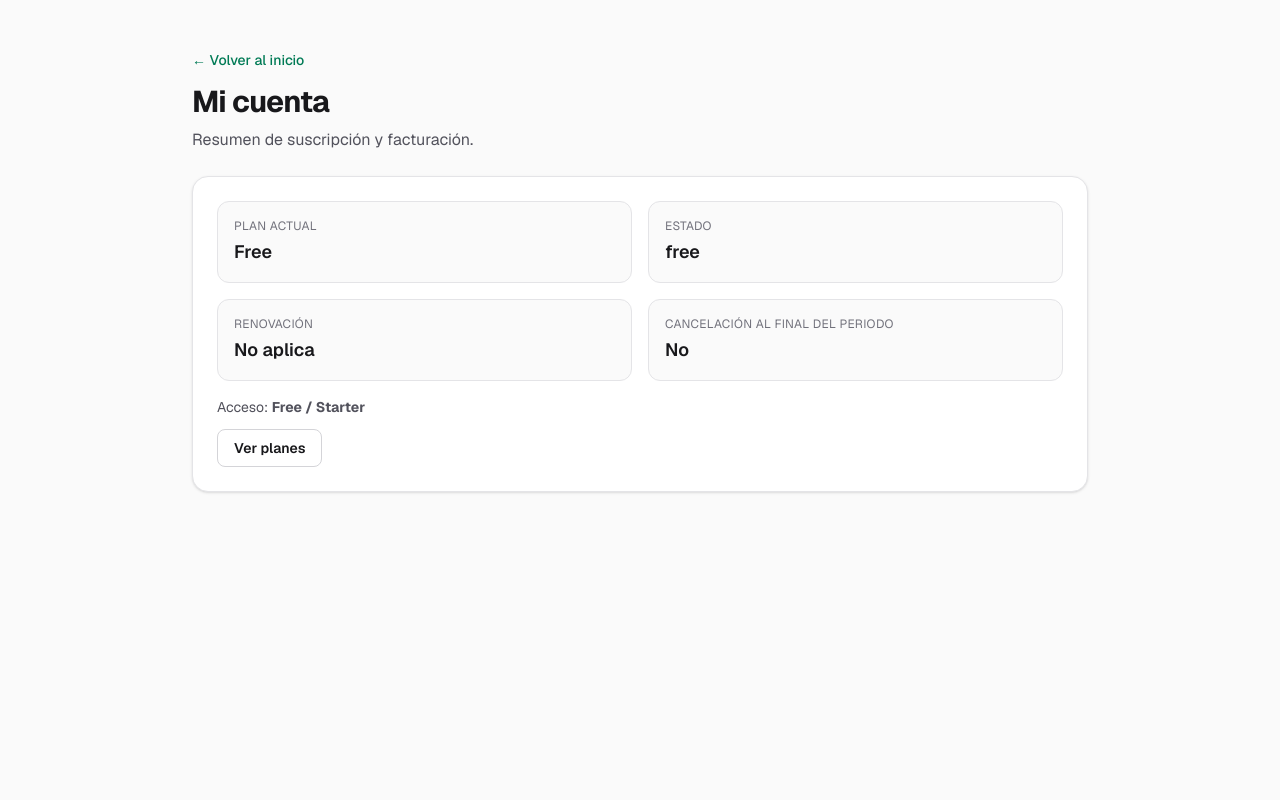
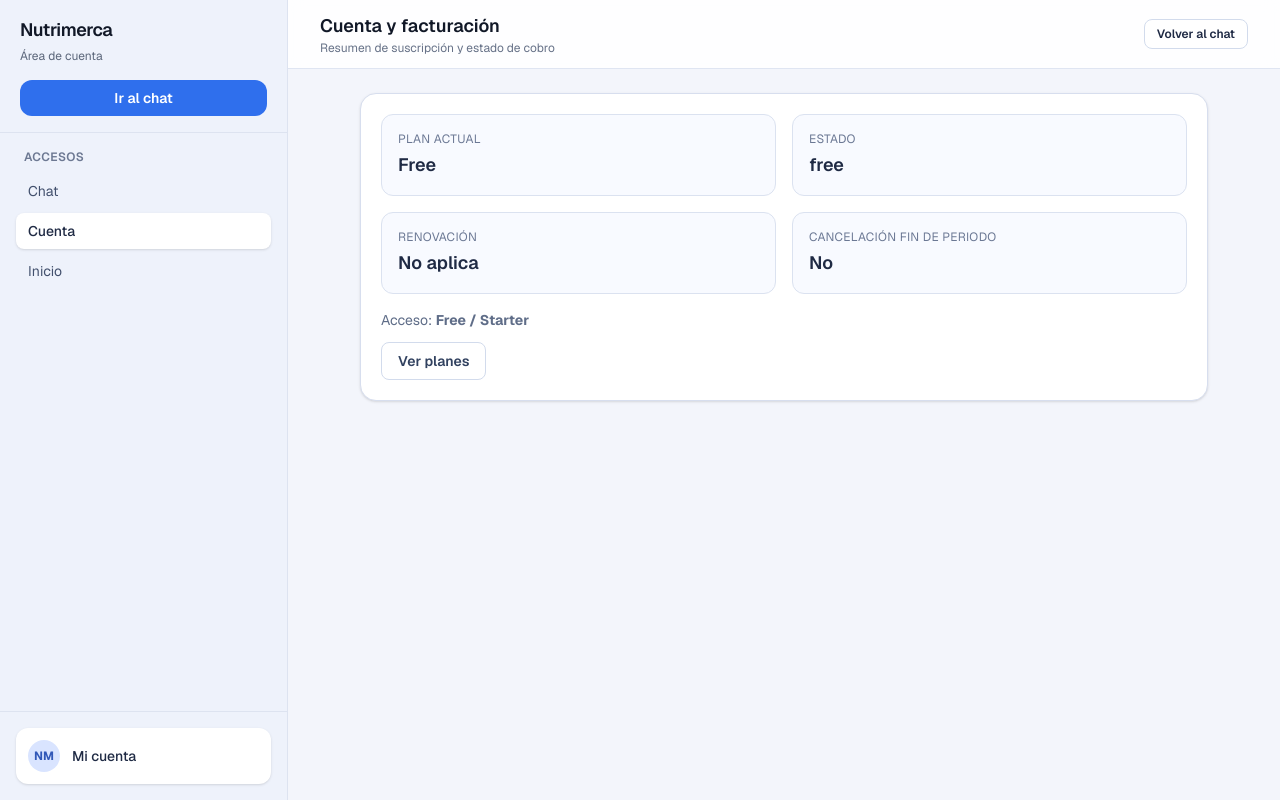
Before and after one commit to malogomez90/nutrimerca, a Next.js app: page /cuenta in a window 1280 px wide. Built offline with nearby package versions, Linux system fonts and the light colour scheme; no server answers; the database is empty.

Commit message:
docs(ui): playbook MCP + homogeneiza cuenta con estilo chat

```diff
--- a/src/app/cuenta/page.tsx
+++ b/src/app/cuenta/page.tsx
@@ -83,68 +83,97 @@
   }
 
   return (
-    <main className="min-h-screen bg-zinc-50 px-6 py-12 text-zinc-900">
-      <div className="mx-auto max-w-4xl">
-        <a href="/" className="text-sm font-medium text-emerald-700 hover:text-emerald-800">
-          ← Volver al inicio
+    <main className="flex min-h-screen bg-[#f3f5fb] text-[#111827]">
+      <aside className="hidden w-72 border-r border-[#dde3f0] bg-[#eef2fb] md:flex md:flex-col">
+        <div className="border-b border-[#dde3f0] px-5 py-4">
+          <p className="text-lg font-semibold tracking-tight">Nutrimerca</p>
+          <p className="mt-1 text-xs text-[#5b667a]">Área de cuenta</p>
+          <a href="/chat" className="mt-4 block w-full rounded-xl bg-[#2f6fed] px-3 py-2 text-center text-sm font-semibold text-white hover:bg-[#265bd1]">
+            Ir al chat
           </a>
-        <h1 className="mt-3 text-3xl font-bold tracking-tight">Mi cuenta</h1>
-        <p className="mt-2 text-zinc-600">Resumen de suscripción y facturación.</p>
+        </div>
 
-        <section className="mt-6 rounded-2xl border border-zinc-200 bg-white p-6 shadow-sm">
+        <div className="flex-1 px-4 py-4">
+          <p className="mb-2 px-2 text-xs font-semibold uppercase tracking-wide text-[#6c7892]">Accesos</p>
+          <div className="space-y-1 text-sm">
+            <a href="/chat" className="block rounded-lg px-3 py-2 text-[#42506d] hover:bg-white">Chat</a>
+            <a href="/cuenta" className="block rounded-lg bg-white px-3 py-2 font-medium text-[#1f2a44] shadow-sm">Cuenta</a>
+            <a href="/" className="block rounded-lg px-3 py-2 text-[#42506d] hover:bg-white">Inicio</a>
+          </div>
+        </div>
+
+        <div className="border-t border-[#dde3f0] p-4">
+          <a href="/cuenta" className="flex items-center gap-3 rounded-xl bg-white px-3 py-3 shadow-sm">
+            <span className="inline-flex h-8 w-8 items-center justify-center rounded-full bg-[#d9e4ff] text-xs font-bold text-[#3158b8]">NM</span>
+            <span className="text-sm font-medium text-[#1f2a44]">Mi cuenta</span>
+          </a>
+        </div>
+      </aside>
+
+      <section className="flex min-h-screen flex-1 flex-col">
+        <header className="flex items-center justify-between border-b border-[#dfe5f2] bg-white/85 px-4 py-3 backdrop-blur md:px-8">
+          <div>
+            <h1 className="text-base font-semibold md:text-lg">Cuenta y facturación</h1>
+            <p className="text-xs text-[#667187]">Resumen de suscripción y estado de cobro</p>
+          </div>
+          <a href="/chat" className="rounded-lg border border-[#d2dbec] bg-white px-3 py-1.5 text-xs font-semibold text-[#1f2a44] hover:bg-[#f8faff]">
+            Volver al chat
+          </a>
+        </header>
+
+        <div className="mx-auto w-full max-w-4xl px-3 py-4 md:px-6 md:py-6">
+          <section className="rounded-2xl border border-[#d7deee] bg-white p-5 shadow-sm">
             {loading ? (
-            <p className="text-zinc-600">Cargando estado de suscripción...</p>
+              <p className="text-[#5f6d88]">Cargando estado de suscripción...</p>
             ) : error ? (
               <p className="text-red-600">{error}</p>
             ) : billing ? (
               <div className="grid gap-4 sm:grid-cols-2">
-              <article className="rounded-xl border border-zinc-200 bg-zinc-50 p-4">
-                <p className="text-xs uppercase tracking-wide text-zinc-500">Plan actual</p>
-                <p className="mt-1 text-lg font-semibold">{formatPlan(billing.plan)}</p>
+                <article className="rounded-xl border border-[#dbe2f0] bg-[#f8faff] p-4">
+                  <p className="text-xs uppercase tracking-wide text-[#6b7894]">Plan actual</p>
+                  <p className="mt-1 text-lg font-semibold text-[#1f2a44]">{formatPlan(billing.plan)}</p>
                 </article>
-              <article className="rounded-xl border border-zinc-200 bg-zinc-50 p-4">
-                <p className="text-xs uppercase tracking-wide text-zinc-500">Estado</p>
-                <p className="mt-1 text-lg font-semibold">{billing.status}</p>
+                <article className="rounded-xl border border-[#dbe2f0] bg-[#f8faff] p-4">
+                  <p className="text-xs uppercase tracking-wide text-[#6b7894]">Estado</p>
+                  <p className="mt-1 text-lg font-semibold text-[#1f2a44]">{billing.status}</p>
                 </article>
-              <article className="rounded-xl border border-zinc-200 bg-zinc-50 p-4">
-                <p className="text-xs uppercase tracking-wide text-zinc-500">Renovación</p>
-                <p className="mt-1 text-lg font-semibold">
+                <article className="rounded-xl border border-[#dbe2f0] bg-[#f8faff] p-4">
+                  <p className="text-xs uppercase tracking-wide text-[#6b7894]">Renovación</p>
+                  <p className="mt-1 text-lg font-semibold text-[#1f2a44]">
                     {billing.currentPeriodEnd ? new Date(billing.currentPeriodEnd).toLocaleDateString() : "No aplica"}
                   </p>
                 </article>
-              <article className="rounded-xl border border-zinc-200 bg-zinc-50 p-4">
-                <p className="text-xs uppercase tracking-wide text-zinc-500">Cancelación al final del periodo</p>
-                <p className="mt-1 text-lg font-semibold">{billing.cancelAtPeriodEnd ? "Sí" : "No"}</p>
+                <article className="rounded-xl border border-[#dbe2f0] bg-[#f8faff] p-4">
+                  <p className="text-xs uppercase tracking-wide text-[#6b7894]">Cancelación fin de periodo</p>
+                  <p className="mt-1 text-lg font-semibold text-[#1f2a44]">{billing.cancelAtPeriodEnd ? "Sí" : "No"}</p>
                 </article>
 
                 <div className="sm:col-span-2">
-                <p className="mb-3 text-sm text-zinc-600">
-                  Acceso: {billing.isPro ? <strong className="text-emerald-700">Pro activo ✅</strong> : <strong>Free / Starter</strong>}
+                  <p className="mb-3 text-sm text-[#5f6d88]">
+                    Acceso: {billing.isPro ? <strong className="text-[#1f2a44]">Pro activo ✅</strong> : <strong>Free / Starter</strong>}
                   </p>
 
                   {billing.plan !== "free" ? (
                     <button
                       onClick={openBillingPortal}
                       disabled={portalLoading}
-                    className="rounded-lg bg-emerald-600 px-4 py-2 text-sm font-semibold text-white disabled:opacity-60"
+                      className="rounded-lg bg-[#2f6fed] px-4 py-2 text-sm font-semibold text-white disabled:opacity-60"
                     >
                       {portalLoading ? "Abriendo portal..." : "Gestionar facturación"}
                     </button>
                   ) : (
-                  <a
-                    href="/#precios"
-                    className="inline-block rounded-lg border border-zinc-300 px-4 py-2 text-sm font-semibold"
-                  >
+                    <a href="/#precios" className="inline-block rounded-lg border border-[#d2dbec] bg-white px-4 py-2 text-sm font-semibold text-[#31415f]">
                       Ver planes
                     </a>
                   )}
                 </div>
               </div>
             ) : (
-            <p className="text-zinc-600">Sin datos de cuenta disponibles por ahora.</p>
+              <p className="text-[#5f6d88]">Sin datos de cuenta disponibles por ahora.</p>
             )}
           </section>
         </div>
+      </section>
     </main>
   );
 }
```
Also changed, not shown: 1 other file (tests, documents, lock files or other folders). Lines whose indentation alone changed are shown as unchanged.
